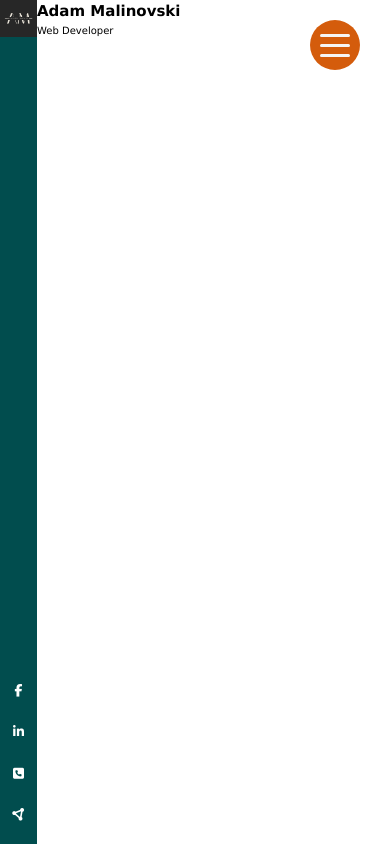
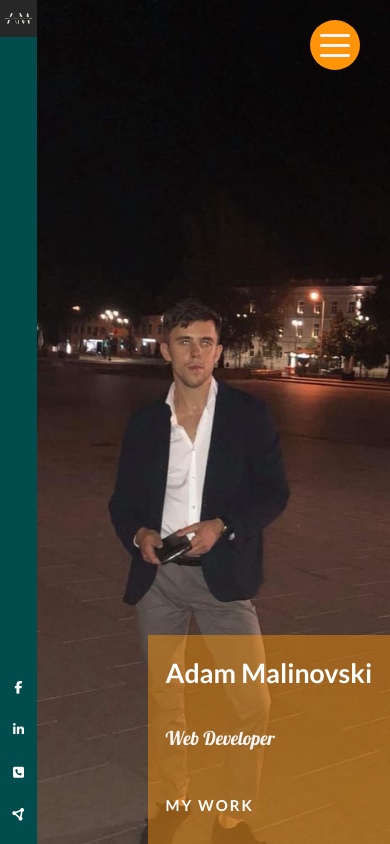
Before and after one commit to Adamm934/My-Portfolio, a plain HTML site: page index.html in a window 390 px wide. Drawn offline with Linux system fonts and the light colour scheme.

Commit message:
fixed second media query

```diff
--- a/index.html
+++ b/index.html
@@ -8,8 +8,9 @@
     <!-- font apis + google sheets -->
     <link rel="preconnect" href="https://fonts.googleapis.com">
     <link rel="preconnect" href="https://fonts.gstatic.com" crossorigin>
-    <link href="https://fonts.googleapis.com/css2?family=Lato:ital,wght@0,100;0,300;0,400;0,700;0,900;1,100;1,300;1,700&family=Open+Sans:ital,wght@0,500;1,400&display=swap" rel="stylesheet">
-
+    <link rel="preconnect" href="https://fonts.googleapis.com">
+<link rel="preconnect" href="https://fonts.gstatic.com" crossorigin>
+<link href="https://fonts.googleapis.com/css2?family=Lato:ital,wght@0,100;0,300;0,400;0,700;0,900;1,100;1,300;1,700&family=Lobster&display=swap" rel="stylesheet">
     <script src="https://kit.fontawesome.com/5204227df5.js" crossorigin="anonymous"></script>
 
     <link rel="stylesheet" href="style.css">
--- a/style.css
+++ b/style.css
@@ -13,26 +13,27 @@ html {
 
     /* CUSTOM PROPERTIES CREATING MY OWN PROPERTYS */
 
-    /* main color */
-    --primary-color: #014d4e;
+    /* Main Color */
+  --primary-color: #014d4e;
 
-    /* secondary color */
-    --secondary-color: #d45c0c;
+  /* Secondary Color */
+  --secondary-color: #ff9408;
 
-     --secondary-color-m: #f59a5d;
+  /* Secondary Color Modified */
+  --secondary-color-m: #ff940872;
 
-     /* tertiary color */
+  /* tertiary color */
+  --tertiary-color: #017374;
 
-     --tertiary-color: #356953;
-
-     --tertiary-color-m: #013374;
+  /* tertiary color modified */
+  --tertiary-color-m: #01727498;
 
 
 }
 
 
 body {
-    font-family:Verdana, Geneva, Tahoma, sans-serif, cursive;
+    font-family: 'Lato', sans-serif;
     line-height: 1.5;
 
     display: flex;
@@ -189,10 +190,111 @@ ul.header__main-nav--links li a:active::after{
 }
 
 
+/* hero section aka showcase */
+
+section#showcase {
+    height:100vh;
+    /* cover fixed it as it makes cover entire parent aka main */
+    background-image: url(/img/2.jpg);
+    background-size: cover;
+    background-position: center;
+    /* makes img static without scrolling */
+    background-attachment: fixed;
+
+    display: flex;
+    justify-content: flex-end;
+    align-items: center;
+}
+
+div.show__content {
+    background-color: var(--secondary-color-m);
+    /* dynaamic padding implemented in order when viewport height changes*/
+    padding: calc(1rem + 2vw);
+    height: calc(4rem + 20vmax);
+
+    display: flex;
+    flex-direction: column;
+    justify-content: space-between;
+
+    /* adding animation */
+
+    animation: hero 1.5s cubic-bezier(0.68, -0.55, 0.265, 1.55);
+}
+
+/* animation */
+@keyframes hero {
+    0% {
+        transform: translateX(-100rem) rotate(360deg);
+        opacity: 0;
+    }
+
+    100%{
+        transform: translateX(0);
+        opacity: 1;
+    }
+}
+
+.show__content--title {
+    font-size: calc(1.5rem + 3vw);
+    color: white;
+}
+
+.showcase_content--parag{
+    font-family: 'Lobster', cursive;;
+    font-size: calc(1.5rem + 1vw);
+    color: whitesmoke;
+}
+
+.showcase__content--link:link,
+.showcase__content--link:visited{
+    padding: 1rem 0;
+    transition: all 0.5s ease-in-out;
+    width: 9rem;
+    text-transform: uppercase;
+    font-size: 1.5rem;
+    font-weight: 600;
+    letter-spacing: 0.2rem;
+    position: relative;
+    z-index: 1;
+}
+
+.showcase__content--link:link::after,
+.showcase__content--link:visited::after{
+    content: '';
+    position: absolute;
+    top: 0;
+    left: 0;
+    height: 100%;
+    width: 100%;
+    background-color:var(--primary-color);
+    transform: scaleX(0);
+    transform-origin: right;
+    transition: transform 0.5s cubic-bezier(0.645, 0.045, 0.355, 1);
+    /* z index added in order to element after hoovering be visible */
+    z-index: -1;
+}
+
+.showcase__content--link:hover::after,
+.showcase__content--link:active::after {
+    transform: scaleX(1);
+    transform-origin: left;
+}
 
 
 
 /* applying media query in order to apply hamburger dropdown while width of screen <610 */
+
+/* adding media query to keep hero section visible highly experimented value */
+
+@media screen and (max-width: 700px){
+   section#showcase{
+       background-position: 30%;
+       align-items: flex-end;
+   }
+}
+
+
+
 
 @media screen and (max-width: 610px) {
     /* main nav header  */
```
